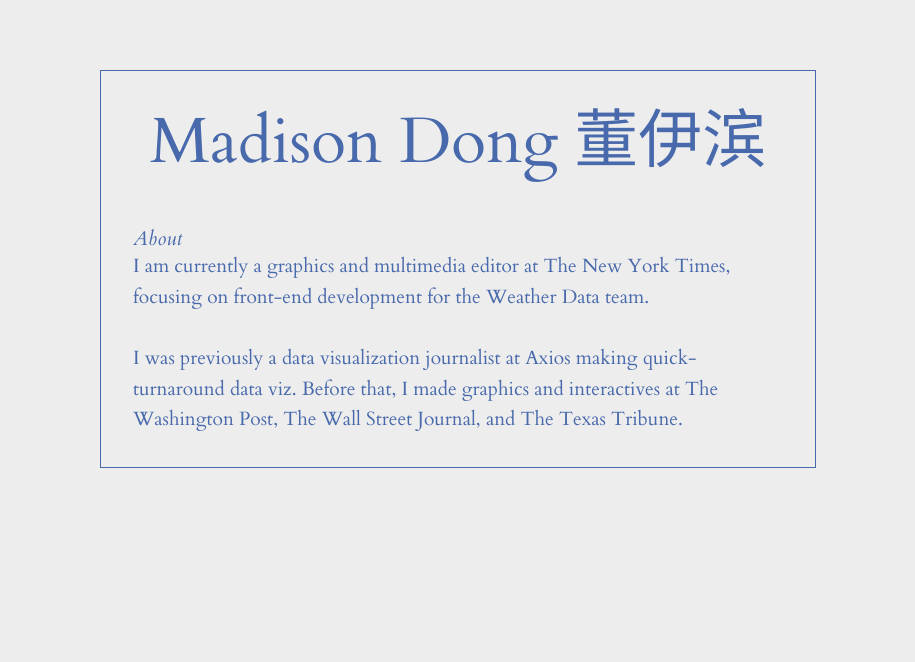
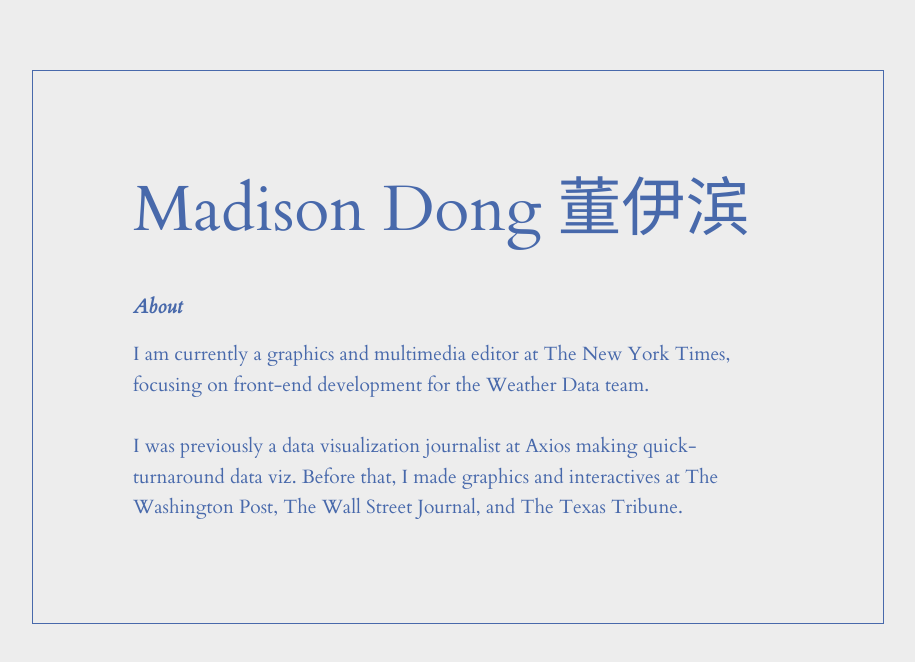
Before and after one commit to mfdong/mfdong.github.io, a plain HTML site: page index.html in a window 1280 px wide. Shown: the whole page, without its empty margins (182-1097 px from the left). Drawn offline with Linux system fonts and the light colour scheme; a script that the page names is missing.

Commit message:
slight style adjustments

```diff
--- a/index.css
+++ b/index.css
@@ -54,7 +54,7 @@ nav .nav-sections {
   margin: 0 auto;
   margin-top: 70px;
   margin-bottom: 70px;
-  padding: 2em;
+  padding: 100px;
   max-width: 650px;
   display: grid;
 }
@@ -112,7 +112,6 @@ nav .nav-sections {
   font-size: 4em;
   margin-top: 0;
   margin-bottom: 0.25em;
-  text-align: center;
 }
 
 .bio-text {
@@ -122,6 +121,8 @@ nav .nav-sections {
 
 .subhed {
   font-style: italic;
+  font-weight: 700;
+  margin-bottom: 1em;
 }
 
 @media only screen and (max-width: 650px) {
```
